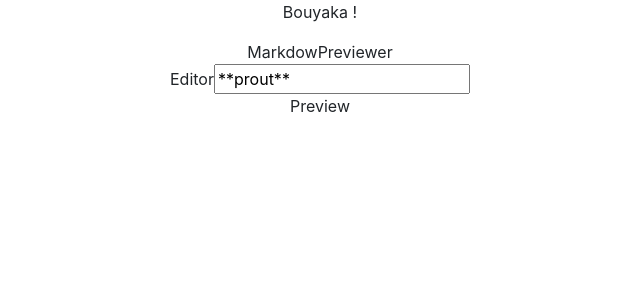
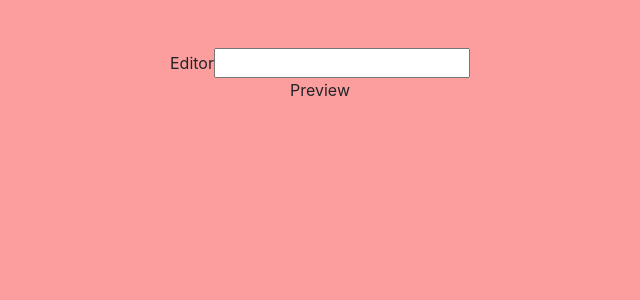
Before and after one commit to AnhPati/Front-End_Libraries_Projects, a React (Create React App) app in the folder build_a_markdown_previewer/: page / in a window 1280 px wide. Shown: the top 300 px of the page, without its empty margins (320-960 px from the left). Built offline with nearby package versions, Linux system fonts and the light colour scheme.

Commit message:
Styles MarkdowPreviewer
Ajout du fichier CSS MarkdownPreviewer pour regrouper les styles du composant du même nom.
Ajout de classes Bootstrap sur la div principale du composant MarkdownPreviewer.

```diff
--- a/build_a_markdown_previewer/src/App.js
+++ b/build_a_markdown_previewer/src/App.js
@@ -4,10 +4,9 @@ import MarkdownPreviewer from './component/MarkdownPreviewer';
 
 function App() {
   return (
-    <div className="App">
-      <p>Bouyaka !</p>
+    <React.Fragment>
       <MarkdownPreviewer/>
-    </div>
+    </React.Fragment>
   );
 }
 
--- a/build_a_markdown_previewer/src/component/MarkdownPreviewer.js
+++ b/build_a_markdown_previewer/src/component/MarkdownPreviewer.js
@@ -2,12 +2,13 @@ import React, {Component} from 'react';
 import EditorBox from './EditorBox';
 import PreviewBox from './PreviewBox';
 import commonmark from 'commonmark';
+import '../style/css/MarkdownPreviewer.css'
 
 class MarkdowPreviewer extends Component {
     constructor(props) {
         super(props);
         this.state = {
-            originText: '**prout**',
+            originText: '',
             renderText: '',
         }
 
@@ -34,8 +35,7 @@ class MarkdowPreviewer extends Component {
     render() {
 
         return(
-            <div>
-                MarkdowPreviewer
+            <div className="d-flex flex-column align-items-center p-5 min-vh-100 markdownPreviewer-container">
                 <EditorBox handleChange={this.handleChange} originText={this.state.originText}/>
                 <PreviewBox renderText={this.state.renderText}/>
             </div>
--- /dev/null
+++ b/build_a_markdown_previewer/src/style/css/MarkdownPreviewer.css
@@ -0,0 +1,3 @@
+.markdownPreviewer-container {
+    background-color: rgb(252, 158, 158);
+}
```
